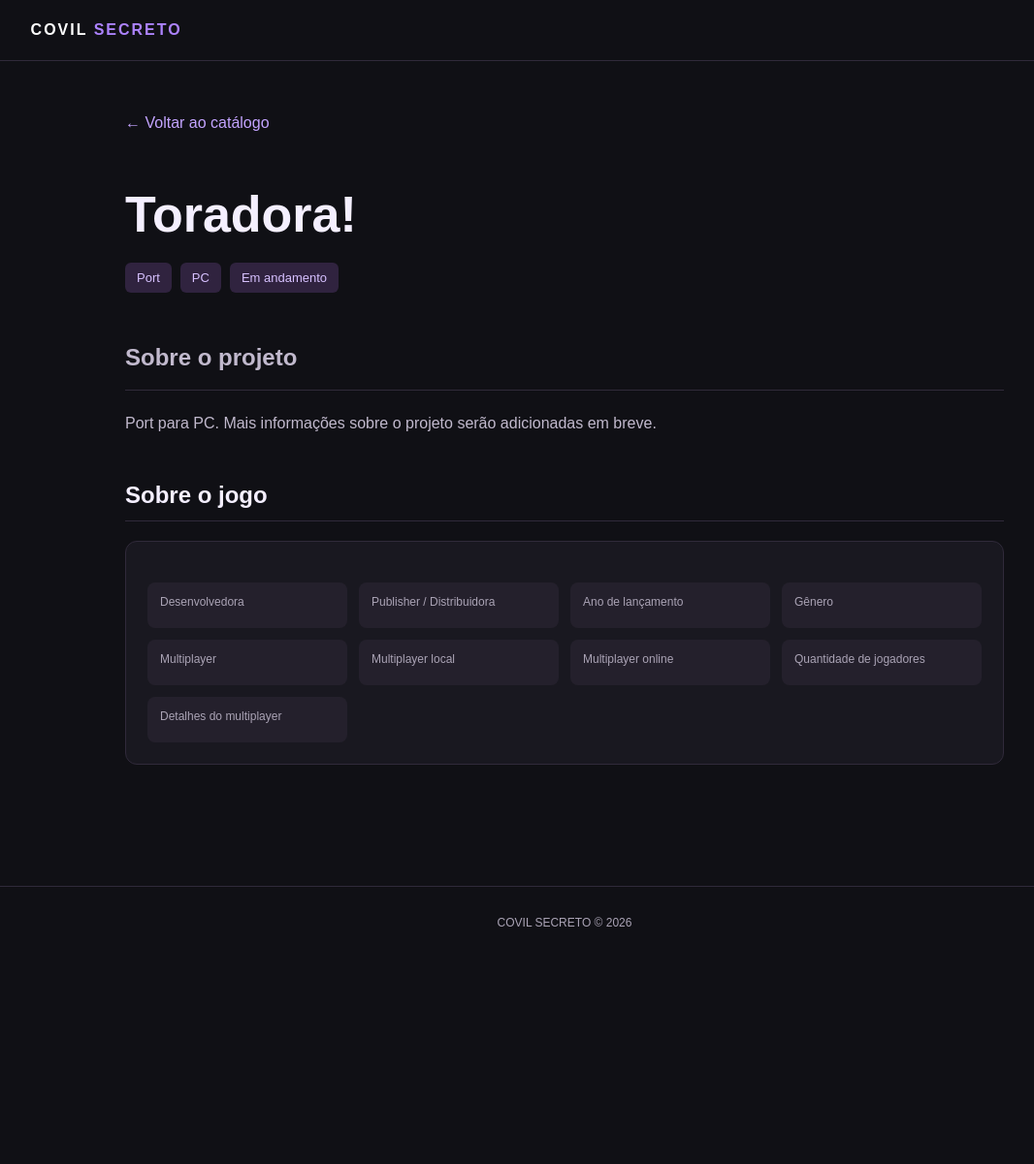
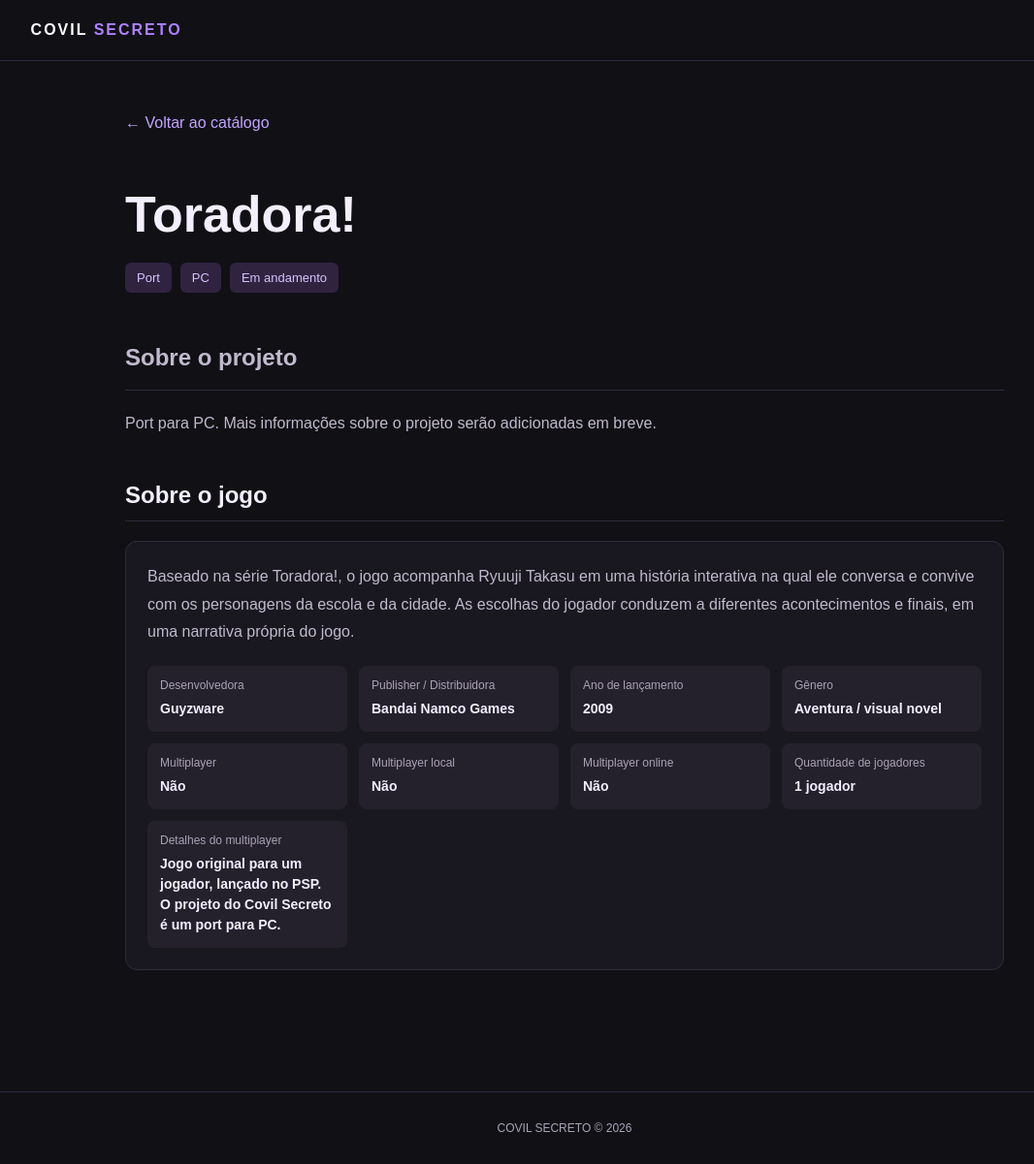
Before and after one commit to TemplarioK1/covil-secreto, a Jekyll site: the page built from _projetos/toradora-port-pc.md, in a window 1280 px wide. Shown: the whole page at 97% size, without its empty margins (58-1124 px from the left). Built offline with Jekyll 4.4.1, drawn with Linux system fonts in a browser that asks for light colours; before the commit the page ends 989 px from its top, so only the background shows below that.

Commit message:
Add original game information

```diff
--- a/_projetos/toradora-port-pc.md
+++ b/_projetos/toradora-port-pc.md
@@ -5,6 +5,17 @@ platforms:
   - PC
 status: Em andamento
 date: 2026-11-05
+game_developer: "Guyzware"
+game_publisher: "Bandai Namco Games"
+game_release_year: "2009"
+game_genre: "Aventura / visual novel"
+game_synopsis: >-
+  Baseado na série Toradora!, o jogo acompanha Ryuuji Takasu em uma história interativa na qual ele conversa e convive com os personagens da escola e da cidade. As escolhas do jogador conduzem a diferentes acontecimentos e finais, em uma narrativa própria do jogo.
+game_multiplayer: "Não"
+game_local_multiplayer: "Não"
+game_online_multiplayer: "Não"
+game_players: "1 jogador"
+game_multiplayer_details: "Jogo original para um jogador, lançado no PSP. O projeto do Covil Secreto é um port para PC."
 ---
 
 ## Sobre o projeto
```
